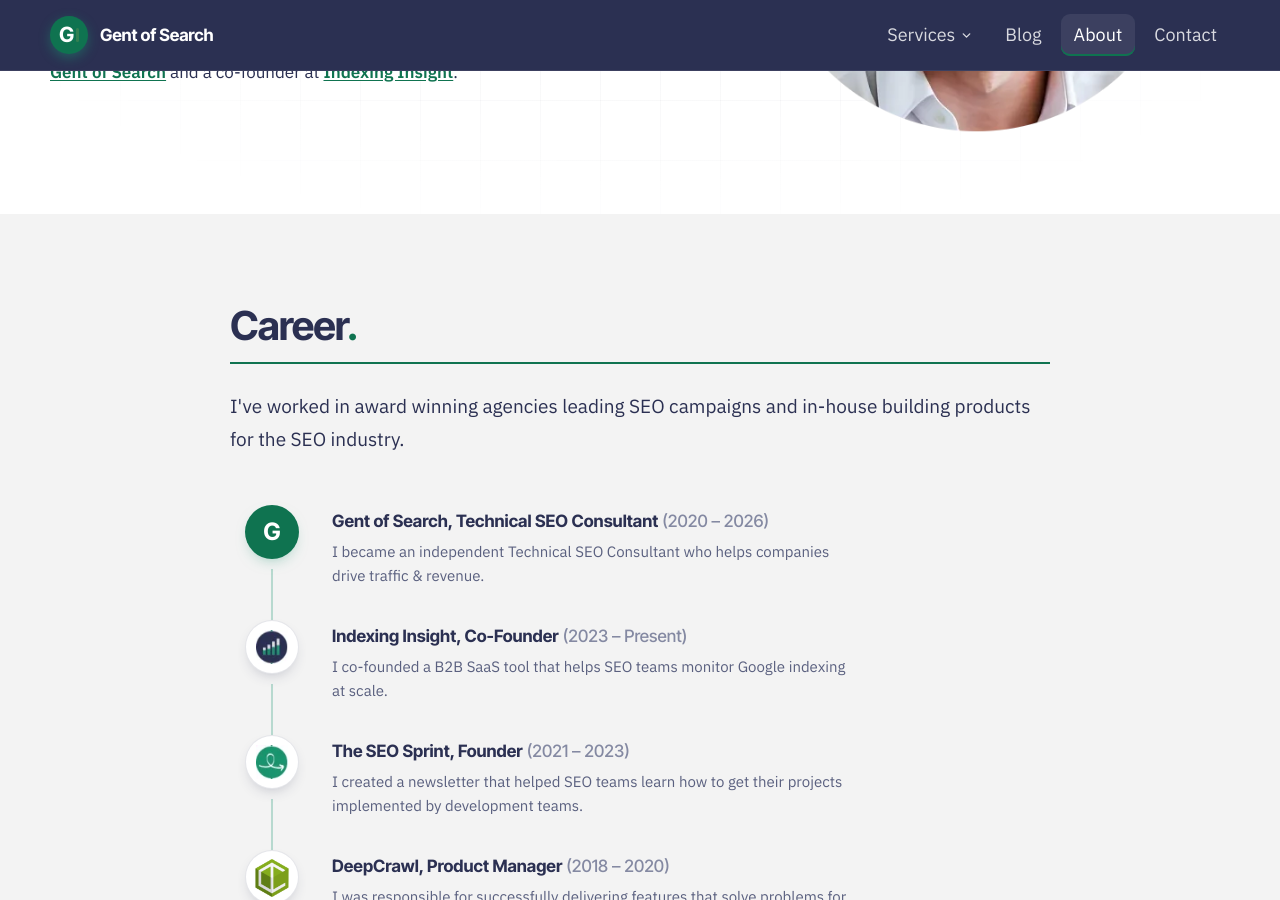
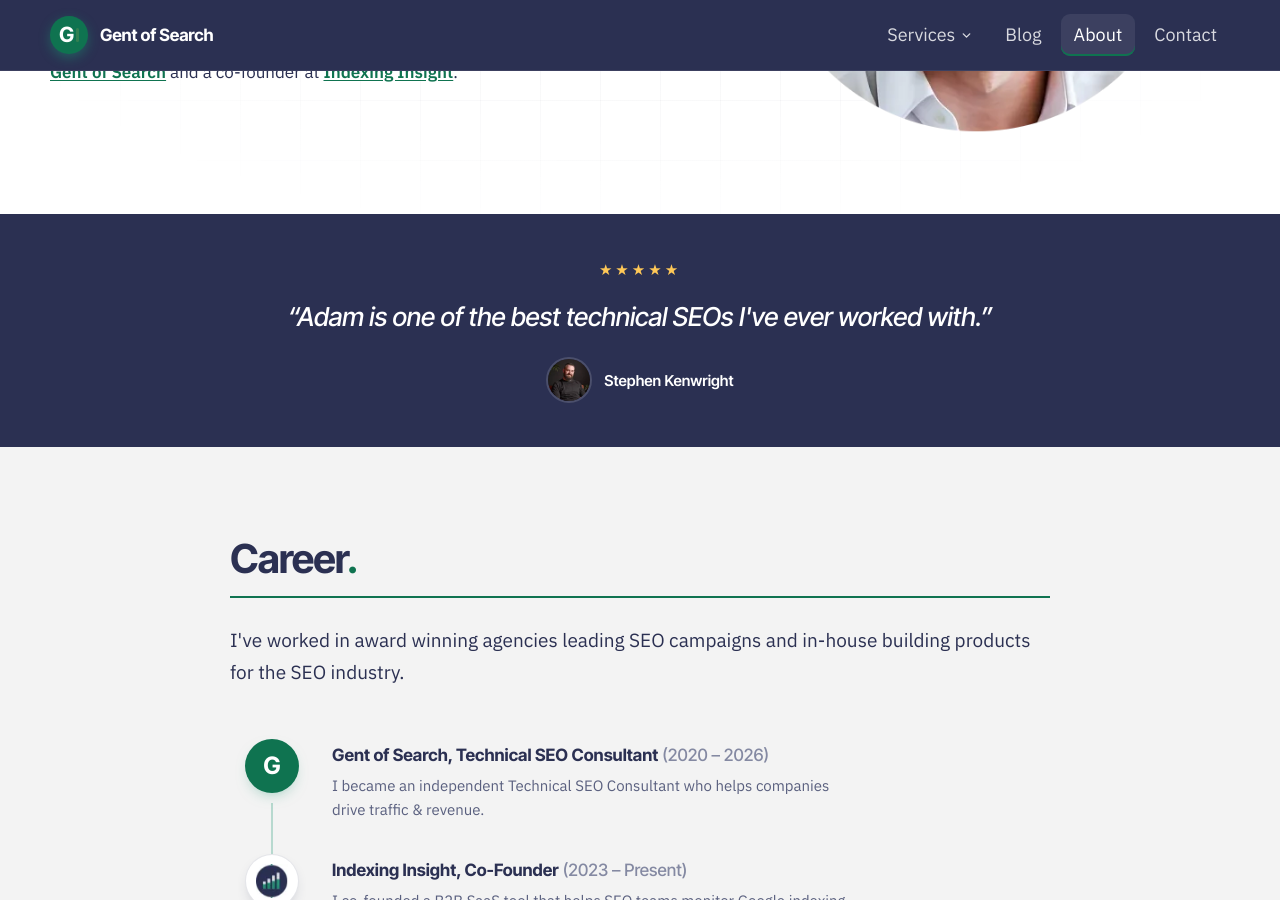
Before and after one commit to Gent-of-Search/gentofsearch.com, a Jekyll site: the page built from about.html, in a window 1280 px wide and 900 px high, scrolled down 451 px. Built offline with Jekyll 4.4.1, drawn with Linux system fonts in a browser that asks for light colours.

Commit message:
About page: add Stephen Kenwright testimonial above the Career section

```diff
--- a/about.html
+++ b/about.html
@@ -23,6 +23,18 @@ nav_active: about
     </div>
   </div>
 </section>
+
+<!-- ===================== TESTIMONIAL ===================== -->
+<div style="background:#2B3052; padding:44px 0;">
+  <div style="width:min(820px,100% - 48px); margin:0 auto; display:flex; flex-direction:column; align-items:center; gap:18px; text-align:center;">
+    <span style="color:#FFC857; letter-spacing:3px; font-size:15px;">★★★★★</span>
+    <p style="font-family:'Inter Tight',sans-serif; font-weight:500; font-style:italic; font-size:clamp(20px,2.4vw,26px); line-height:1.4; letter-spacing:-0.01em; color:#FFFFFF; max-width:720px; margin:0;">&ldquo;Adam is one of the best technical SEOs I've ever worked with.&rdquo;</p>
+    <div style="display:inline-flex; align-items:center; gap:12px; margin-top:4px;">
+      <img width="120" height="120" loading="lazy" src="{{ '/testimonial-avatars/stephen-kenwright.webp' | relative_url }}" alt="Stephen Kenwright" style="width:46px; height:46px; border-radius:50%; object-fit:cover; flex-shrink:0; border:2px solid rgba(255,255,255,0.15);">
+      <span style="color:#FFFFFF; font-size:15px; font-weight:600; font-family:'Inter Tight',sans-serif;">Stephen Kenwright</span>
+    </div>
+  </div>
+</div>
 
 <!-- ===================== CAREER TIMELINE ===================== -->
 <section style="padding:90px 0; background:#F3F3F3;">
```
